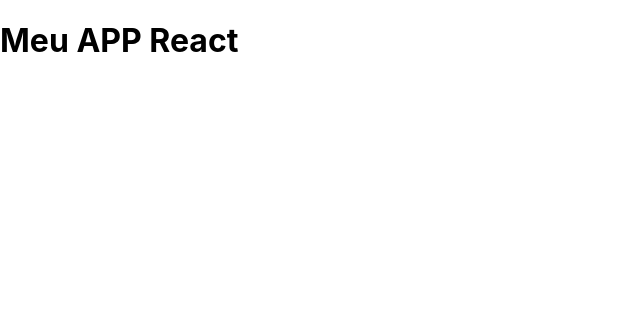
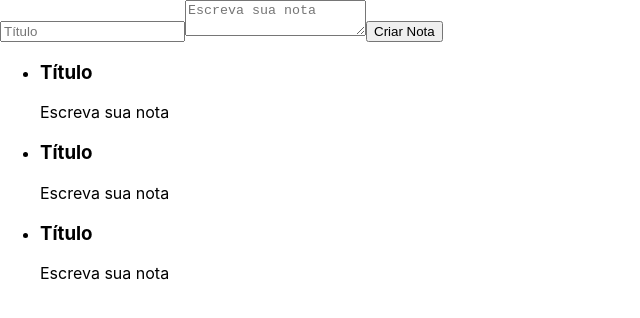
Before and after one commit to GhaSilva/Ceep, a React (Create React App) app: page / in a window 1280 px wide. Shown: the top 318 px of the page, without its empty margins (0-640 px from the left). Built offline with nearby package versions, Linux system fonts and the light colour scheme.

Commit message:
Criando componentes - ListaDeNotas

```diff
--- a/src/App.js
+++ b/src/App.js
@@ -1,7 +1,16 @@
+
+import { ListaDeNotas } from "./components/ListaDeNotas";
 
 function App() {
   return (
-    <h1>Meu APP React</h1>
+    <section>
+      <form>
+        <input type="text" placeholder="Título"/>
+        <textarea placeholder="Escreva sua nota"/>
+        <button>Criar Nota</button>
+      </form>
+      <ListaDeNotas/>
+    </section>
   );
 }
 
--- /dev/null
+++ b/src/components/ListaDeNotas.jsx
@@ -0,0 +1,32 @@
+import React, { Component } from "react";
+
+ export class ListaDeNotas extends Component{
+    render(){
+        return(<ul>
+            <li>
+            <section>
+                <header>
+                <h3>Título</h3>
+                <p>Escreva sua nota</p>
+                </header>
+            </section>
+            </li>
+            <li>
+            <section>
+                <header>
+                <h3>Título</h3>
+                <p>Escreva sua nota</p>
+                </header>
+            </section>
+            </li>
+            <li>
+            <section>
+                <header>
+                <h3>Título</h3>
+                <p>Escreva sua nota</p>
+                </header>
+            </section>
+            </li>
+        </ul>)
+    }
+}
```
